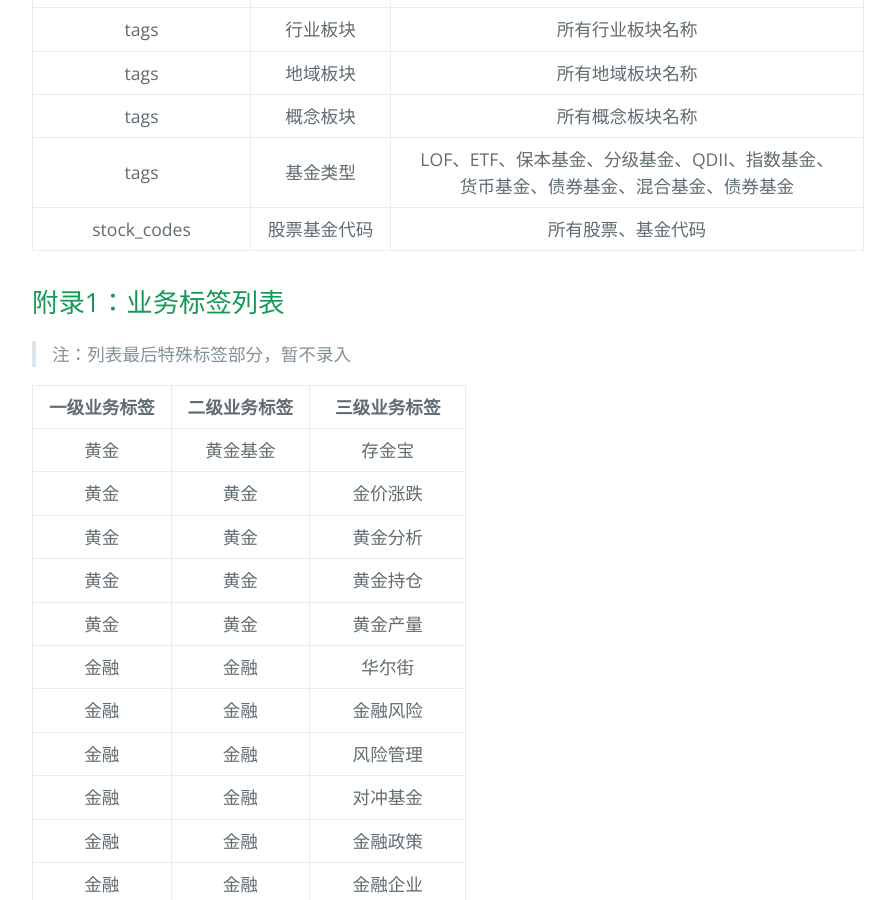
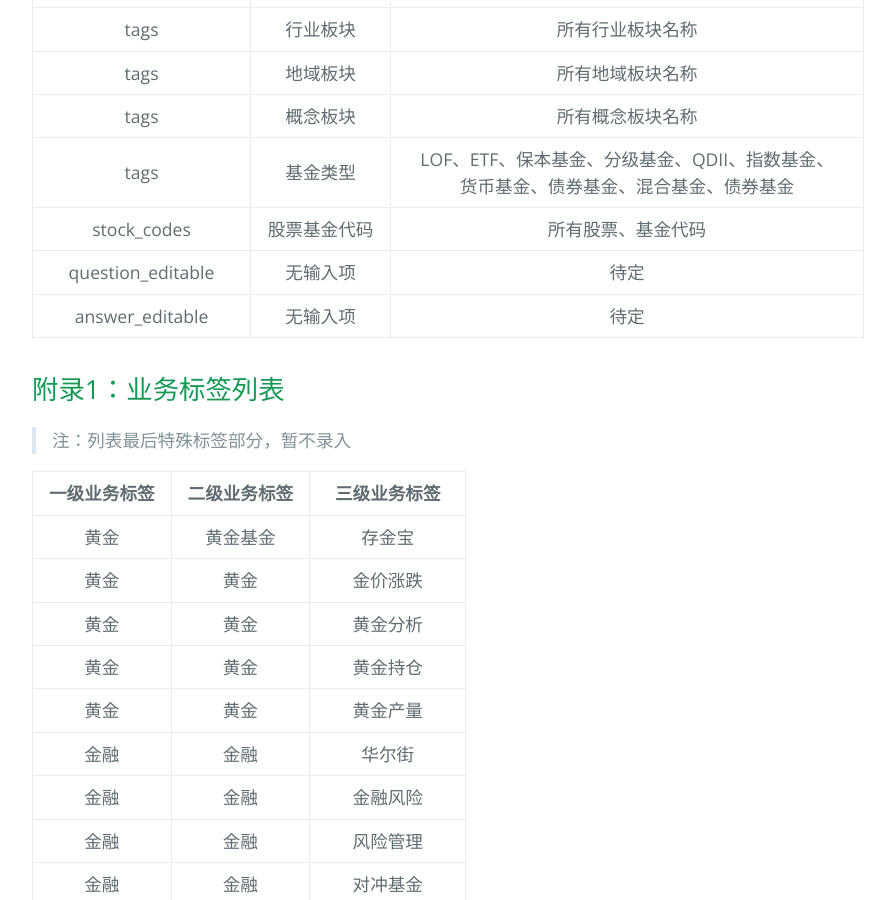
Before and after one commit to Littletreeeeee/prd-invest, a Jekyll site: the page built from documents/prd_invest_jubaoqa.md, in a window 1280 px wide and 900 px high, scrolled down 10248 px. Shown: the whole window, without its empty margins (192-1087 px from the left). Built offline with Jekyll 4.4.1, drawn with Linux system fonts in a browser that asks for light colours; the repository's description, which GitHub fills in, is left out.

Commit message:
edit content

```diff
--- a/documents/prd_invest_jubaoqa.md
+++ b/documents/prd_invest_jubaoqa.md
@@ -21,7 +21,7 @@ layout: default
 * [附录1：业务标签列表](#附录1业务标签列表)
 * [附录2：产品标签列表](#附录2产品标签列表)
 * [附录3：聚宝合作流程及注意事项](#附录3聚宝合作流程及注意事项)
-  * [技术流程：](#技术流程)
+  * [技术流程](#技术流程)
   * [问答处理流程](#问答处理流程)
   * [运营抽检和复核机制](#运营抽检和复核机制)
 
@@ -55,8 +55,8 @@ layout: default
 | tags | 业务标，类型为array | 可由编辑修改  |
 | keywords | 补充标（算法标，类型为array） | 可由编辑修改 |
 | options | map类型的扩展字段 | 需新增该字段 |
-|question_editable|问题是否可修改||
-|answer_editable|回答是否可修改||
+|question_editable|问题是否可修改|待定|
+|answer_editable|回答是否可修改|待定|
 
 > 备注：问答类型文件在稿库中可通过渠道“聚宝问答”来区分
 > 备注：content中的`\n`会处理成`<p></p>`后再传给一财，原社区数据中`{{T_0}}`等占位符会删除；content中除了`<p>`标签外，不会包含其他html标签。
@@ -167,7 +167,8 @@ layout: default
 |tags|概念板块|所有概念板块名称|
 |tags|基金类型|LOF、ETF、保本基金、分级基金、QDII、指数基金、货币基金、债券基金、混合基金、债券基金|
 |stock_codes|股票基金代码|所有股票、基金代码|
-
+|question_editable|无输入项|待定|
+|answer_editable|无输入项|待定|
 
 ## 附录1：业务标签列表
 
```
